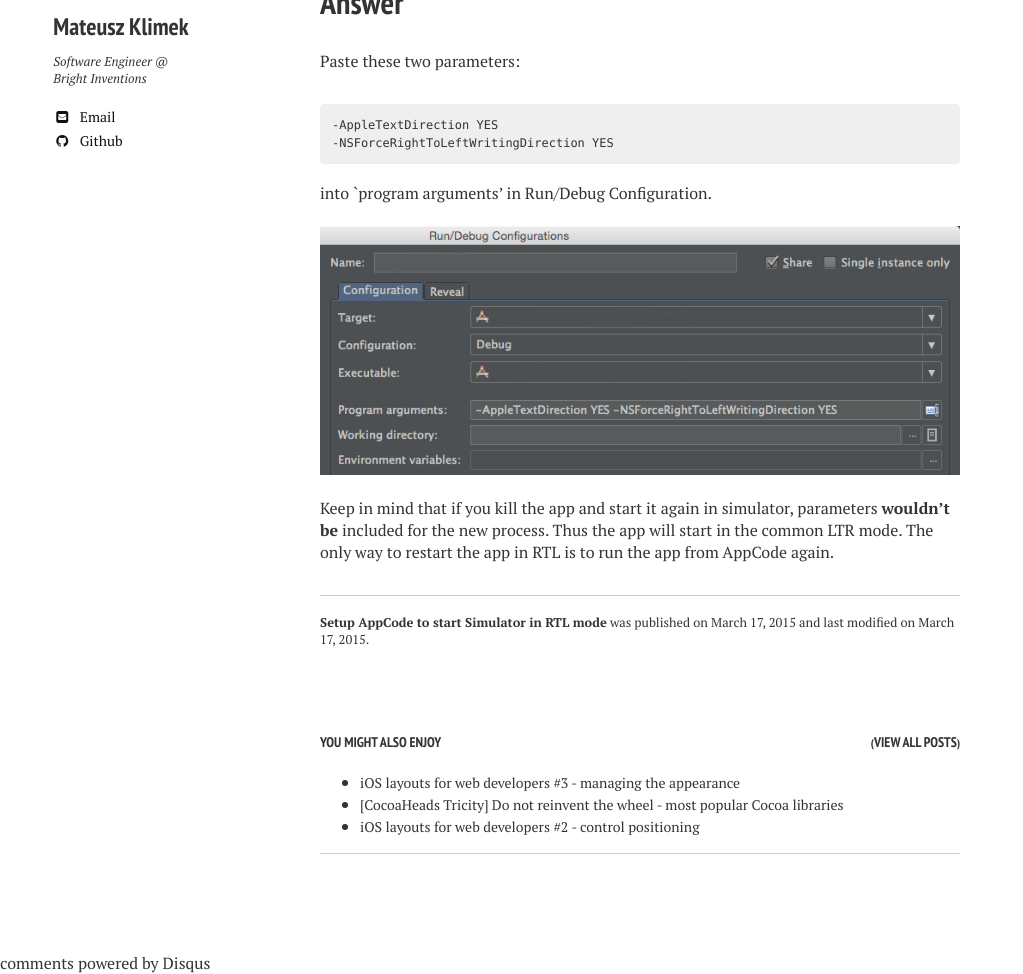
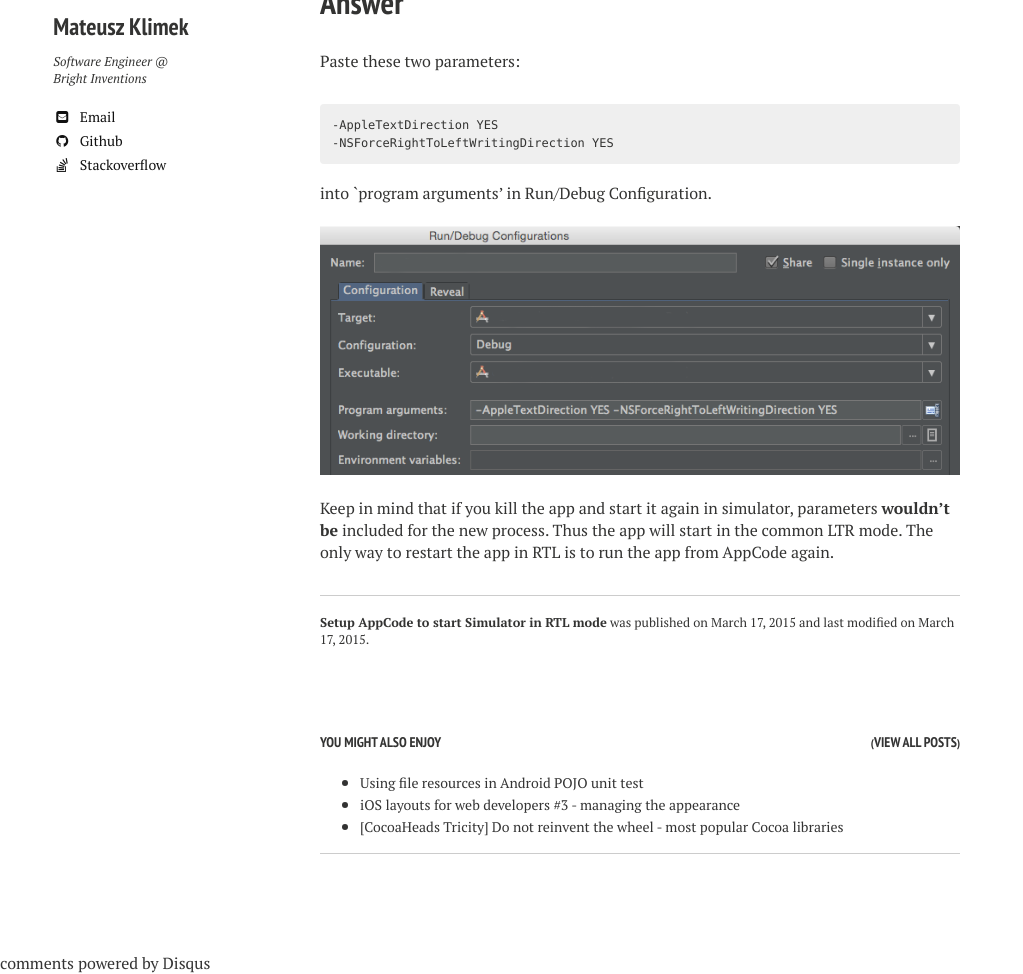
Before and after one commit to bright/bright.github.io, a Jekyll site: the page built from _posts/2015-03-17-setup-appcode-to-work-with-rtl-languages.md, in a window 1280 px wide, cut to the strip 420-1394 px from the top of the page. Shown: the whole strip, without its empty margins (0-1023 px from the left). Built offline with Jekyll 4.4.1, drawn with Linux system fonts in a browser that asks for light colours; nearby versions of some CDN libraries; Markdown is read by kramdown in place of the engine named in the settings; comment, search, counter and statistics services are not loaded; part of the change alters nothing that is shown.

Commit message:
using file resources in android POJO unit test

```diff
--- a/_data/authors.yml
+++ b/_data/authors.yml
@@ -49,3 +49,4 @@ mateuszklimek:
   bio: "Software Engineer @ Bright Inventions"
   avatar: http://www.gravatar.com/avatar/0463b7a46ed49025082a795ac2f67f49.png?s=200
   github: mklimek
+  stackoverflow: 870674/mklimek
--- /dev/null
+++ b/_posts/2015-04-13-using-file-resources-in-android-unit-test.md
@@ -0,0 +1,65 @@
+---
+layout: post
+excerpt: "Since version 1.1 of Android Gradle Plugin we can run unit test on a local JVM on our development machine. In this article I'll demonstrate how to make local resources available in unit test case."
+title: "Using file resources in Android POJO unit test"
+modified: 2015-04-13
+tags: [android, unit-testing]
+comments: true
+author: mateuszklimek
+---
+Since version 1.1 of Android Gradle Plugin we can run unit test on a local JVM on our development machine. It's still [experimental](http://tools.android.com/tech-docs/unit-testing-support) feature but I've found it's fully usable.<br/>
+Finally Android developers have lighweight build-in tool for unit testing :)<br />
+The times when we need [third party](http://robolectric.org/configuring/) libraries to test unit classes *quickly* seems to be gone :)
+<br/>
+I had to implement a parser which operates on JSON data returned from REST API. <br/>
+The first thing I thought was to get some sort of responses from the server and put them in local files.
+This approach was the simplest way to make my parser work with proper data without any mocking stuff.
+After a while I prepared simple test which was ready to read json from the file:
+
+{% highlight java %}
+ @Test
+public void parserShouldHasInvalidStateIfResponseHasMissingField() throws Exception {
+	Parser parser = new Parser();
+	File file = Utils.getFileFromPath("response_with_missing_field.json");
+	String json = Utils.readFileAsString(file);
+	parser.parse(json);
+	assertThat(parser.getState(), equalTo(State.INVALID));
+}
+{% endhighlight %}
+
+
+Where method `getFileFromPath` is:
+{% highlight java %}
+public static File getFileFromPath(Object obj, String fileName) {
+	ClassLoader classLoader = obj.getClass().getClassLoader();
+	URL resource = classLoader.getResource(fileName);
+	return new File(resource.getPath());
+}
+{% endhighlight %}
+
+
+Unfortunately if you put *response_with_missing_field.json* directly in the sources directory or any other, `getResources()` returns `null`. <br/>
+After quick research I realized the reason was the apk doesn't contain any resource file at all.
+So it's going to be problem with build tool which ignores the resource.
+
+Let's play with *gradle* a bit to make it work.
+
+1. Ensure you're using at least [Android Gradle Plugin version 1.1](http://tools.android.com/tech-docs/unit-testing-support). Follow the link to set up Android Studio correctly.
+2. Create test directory. Put unit test classes in java directory and put your resources file in res directory. Android Studio should mark them like follow:
+ ![test-directory-structure]({{site.url}}/images/test-directory-structure.png)
+3. Create `gradle` task to copy resources into classes directory to make them visible for classloader `getResources()` method:
+{% highlight groovy %}
+
+android{
+  ...
+}
+
+task copyResDirectoryToClasses(type: Copy){
+    from "${projectDir}/src/test/res"
+    into "${buildDir}/intermediates/classes/test/debug/res"
+}
+
+assembleDebug.dependsOn(copyResDirectoryToClasses)
+{% endhighlight %}
+ Run unit test by <kbd>Ctrl</kbd>+<kbd>Shift</kbd>+<kbd>F10</kbd> on whole class or specyfic test method.<br/>
+ Now you should be able to get the `File` reference to the resource.
```
Also changed, not shown: images/test-directory-structure.png (added).
